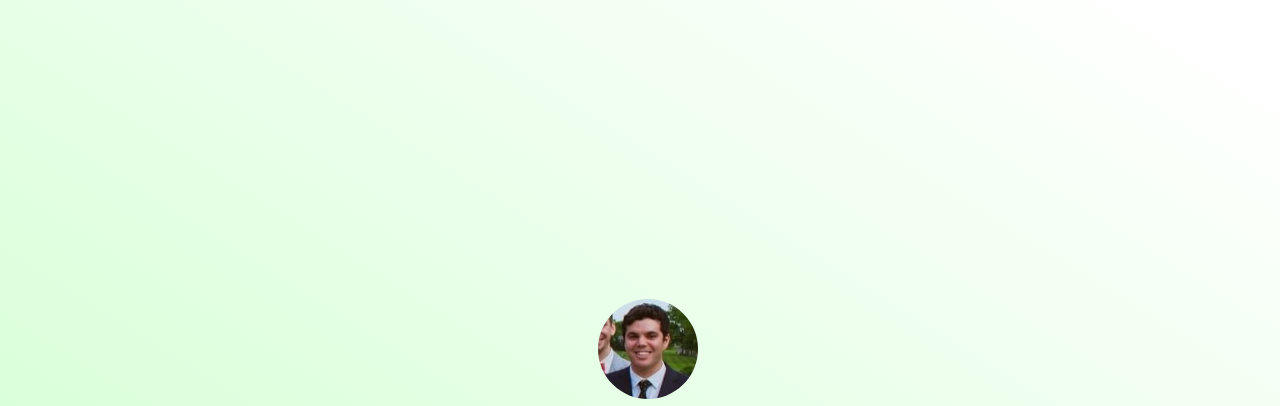
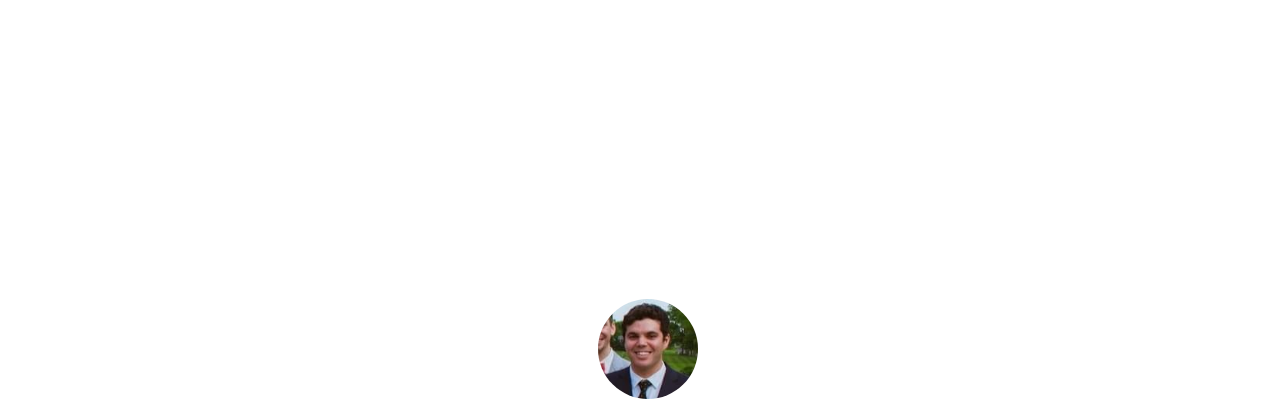
Before and after one commit to jmi0/jmi0.github.io, a website: page index.html in a window 1280 px wide. Shown: the top 406 px of the page. Drawn offline with nearby package versions, Linux system fonts and the light colour scheme; files that its build step writes are made by us from their sources.

Commit message:
initial commit

```diff
--- a/js/jmi0.github.js
+++ b/js/jmi0.github.js
@@ -4,15 +4,7 @@ console.log('Hey Neighbor!');
 $(document).ready(function() {
 
   $('#profile-container').hide();
-  $('#profile-container').fadeIn(500);
-
-  let grad = 0;
-  setInterval(function() {
-    //if (grad < 100) grad += 1;
-    //else grad = 0;
-    $('html').css({background: `re`});
-  }, 100);
-
+  $('#profile-container').fadeIn(700);
 
   // center align
   $('#profile-container').css({top: getTop(), left: getLeft()});
@@ -26,9 +18,13 @@ $(document).ready(function() {
 
 
 function getTop() {
-  return ($(window).height() / 2) - ($('#profile-container').height() / 2);
+  let top = ($(window).height() / 2) - ($('#profile-container').height() / 2);
+  if (top < 0) top = 0;
+  return top;
 }
 
 function getLeft() {
-  return ($(window).width() / 2) - ($('#profile-container').width() / 2);
+  let left = ($(window).width() / 2) - ($('#profile-container').width() / 2);
+  if (left < 0) left = 0;
+  return left;
 }
--- a/scss/jmi0.github.scss
+++ b/scss/jmi0.github.scss
@@ -1,9 +1,15 @@
-html {
+* {
+  margin: 0;
+}
+
+html, body {
   height: 100%;
   weight: 100%;
-  body {
-    background: linear-gradient(to top right, #ccffcc 0%, #ffffff 95%);
-  }
+  margin: 0px;
+  padding: 0px;
+  overflow-x: hidden;
+  left: 0;
+  top: 0;
 }
 
 #profile-container {
@@ -36,10 +42,11 @@ html {
       padding: 5px;
       text-decoration: none;
       color: black;
+      opacity: .6;
     }
 
     a:hover {
-      opacity: .7;
+      opacity: 1;
     }
 
   }
```
Also changed, not shown: css/jmi0.github.css, dist/css/jmi0.github.css, dist/js/jmi0.github-min.js.
